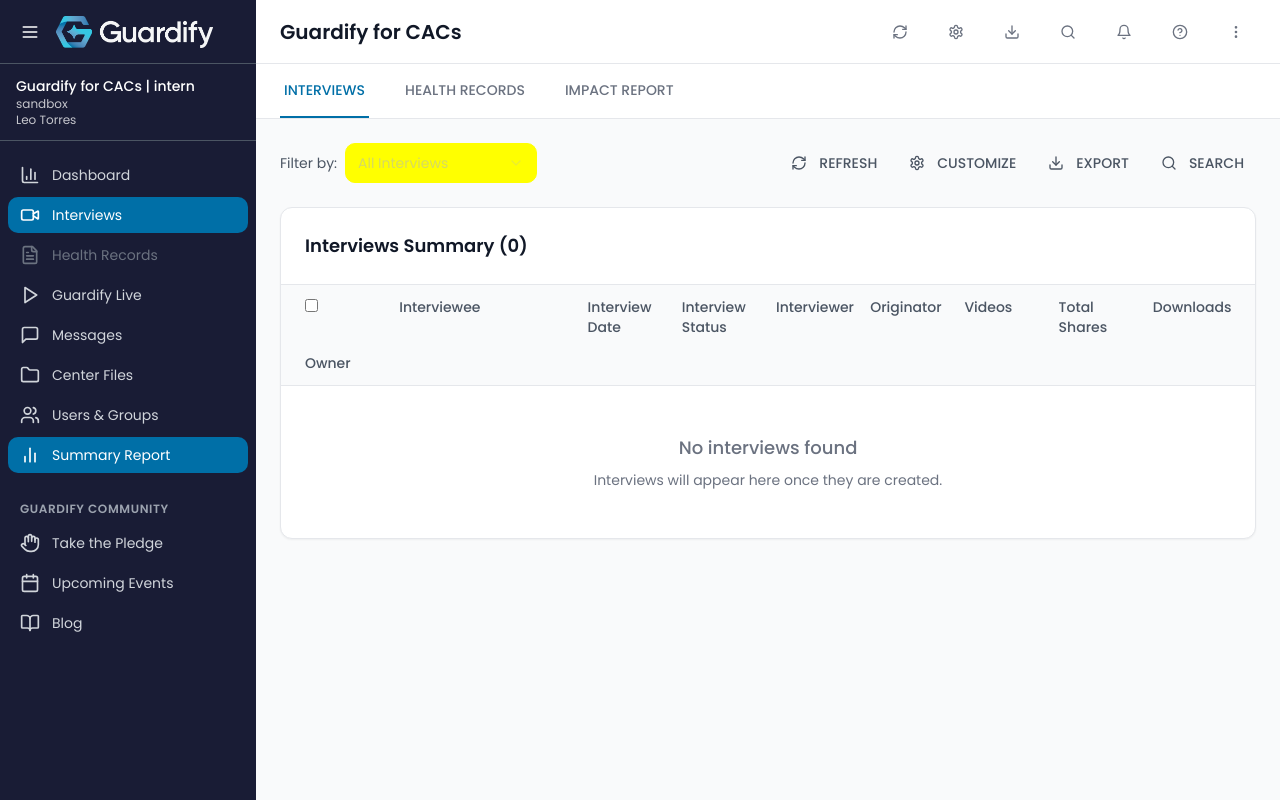
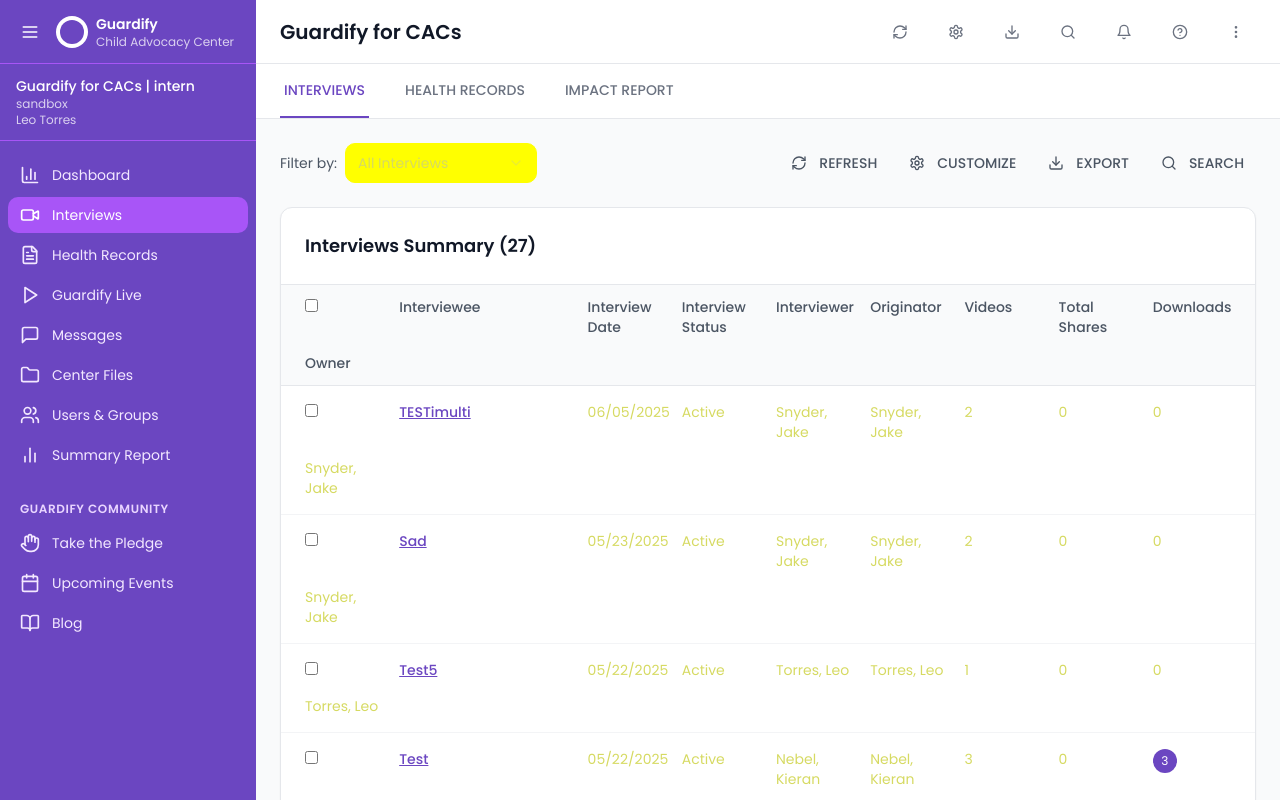
Before and after one commit to Leo-Torre5/guardify-impact-visuals, a React (Vite) app: page / in a window 1280 px wide. Shown: the top 800 px of the page. Built offline with nearby package versions, Linux system fonts and the light colour scheme.

Commit message:
Integrate Impact Report into Guardify Layout

```diff
--- a/src/components/Layout/GuardifyLayout.tsx
+++ b/src/components/Layout/GuardifyLayout.tsx
@@ -34,7 +34,7 @@ const GuardifyLayout: React.FC<GuardifyLayoutProps> = ({ children, activeTab, on
   const sidebarItems = [
     { id: 'dashboard', label: 'Dashboard', icon: BarChart3 },
     { id: 'interviews', label: 'Interviews', icon: Video },
-    { id: 'health-records', label: 'Health Records', icon: FileText, disabled: true },
+    { id: 'health-records', label: 'Health Records', icon: FileText },
     { id: 'guardify-live', label: 'Guardify Live', icon: Play },
     { id: 'messages', label: 'Messages', icon: MessageSquare },
     { id: 'center-files', label: 'Center Files', icon: Folder },
@@ -54,41 +54,35 @@ const GuardifyLayout: React.FC<GuardifyLayoutProps> = ({ children, activeTab, on
     { id: 'impact-report', label: 'IMPACT REPORT' },
   ];
 
-  const handleSidebarClick = (itemId: string) => {
-    if (itemId === 'summary-report') {
-      onTabChange('interviews'); // Default to interviews when clicking Summary Report
-    } else {
-      onTabChange(itemId);
-    }
-  };
-
   return (
-    <div className="min-h-screen bg-gray-50 flex font-poppins">
+    <div className="min-h-screen bg-gray-50 flex">
       {/* Sidebar */}
-      <div className={`${sidebarCollapsed ? 'w-16' : 'w-64'} transition-all duration-300 bg-[#191C35] flex flex-col`}>
+      <div className={`${sidebarCollapsed ? 'w-16' : 'w-64'} transition-all duration-300 bg-[#6B46C1] flex flex-col`}>
         {/* Header */}
-        <div className="h-16 flex items-center px-4 border-b border-gray-600">
+        <div className="h-16 flex items-center px-4 border-b border-purple-500">
           <button
             onClick={() => setSidebarCollapsed(!sidebarCollapsed)}
-            className="text-white hover:bg-gray-600 p-1 rounded"
+            className="text-white hover:bg-purple-500 p-1 rounded"
           >
             <Menu className="w-5 h-5" />
           </button>
           {!sidebarCollapsed && (
             <div className="ml-3 flex items-center">
-              <img
-                src="/Guardify_Logo_Landscape_light.png"
-                alt="Guardify"
-                className="h-8 w-auto"
-              />
+              <div className="w-8 h-8 bg-white rounded-full flex items-center justify-center mr-2">
+                <div className="w-6 h-6 bg-[#6B46C1] rounded-full"></div>
+              </div>
+              <div className="text-white">
+                <div className="font-semibold text-sm">Guardify</div>
+                <div className="text-xs opacity-75">Child Advocacy Center</div>
+              </div>
             </div>
           )}
         </div>
 
         {/* User Info */}
         {!sidebarCollapsed && (
-          <div className="px-4 py-3 border-b border-gray-600">
-            <div className="text-white text-sm font-poppins">
+          <div className="px-4 py-3 border-b border-purple-500">
+            <div className="text-white text-sm">
               <div className="font-medium">Guardify for CACs | intern</div>
               <div className="text-xs opacity-75">sandbox</div>
               <div className="text-xs opacity-75">Leo Torres</div>
@@ -101,15 +95,11 @@ const GuardifyLayout: React.FC<GuardifyLayoutProps> = ({ children, activeTab, on
           {sidebarItems.map((item) => (
             <button
               key={item.id}
-              onClick={() => !item.disabled && handleSidebarClick(item.id)}
-              disabled={item.disabled}
-              className={`w-full flex items-center px-3 py-2 text-sm rounded-md transition-colors font-poppins ${
-                (activeTab === item.id ||
-                 (item.id === 'summary-report' && ['interviews', 'health-records', 'impact-report'].includes(activeTab)))
-                  ? 'bg-[#006FA7] text-white'
-                  : item.disabled
-                  ? 'text-gray-500 cursor-not-allowed'
-                  : 'text-gray-300 hover:bg-[#006FA7] hover:text-white'
+              onClick={() => onTabChange(item.id)}
+              className={`w-full flex items-center px-3 py-2 text-sm rounded-md transition-colors ${
+                activeTab === item.id
+                  ? 'bg-purple-500 text-white'
+                  : 'text-purple-100 hover:bg-purple-500 hover:text-white'
               }`}
             >
               <item.icon className="w-5 h-5 flex-shrink-0" />
@@ -119,7 +109,7 @@ const GuardifyLayout: React.FC<GuardifyLayoutProps> = ({ children, activeTab, on
 
           {!sidebarCollapsed && (
             <div className="pt-6">
-              <div className="px-3 text-xs font-semibold text-gray-400 uppercase tracking-wider font-poppins">
+              <div className="px-3 text-xs font-semibold text-purple-200 uppercase tracking-wider">
                 Guardify Community
               </div>
               <div className="mt-2 space-y-1">
@@ -127,10 +117,10 @@ const GuardifyLayout: React.FC<GuardifyLayoutProps> = ({ children, activeTab, on
                   <button
                     key={item.id}
                     onClick={() => onTabChange(item.id)}
-                    className={`w-full flex items-center px-3 py-2 text-sm rounded-md transition-colors font-poppins ${
+                    className={`w-full flex items-center px-3 py-2 text-sm rounded-md transition-colors ${
                       activeTab === item.id
-                        ? 'bg-[#006FA7] text-white'
-                        : 'text-gray-300 hover:bg-[#006FA7] hover:text-white'
+                        ? 'bg-purple-500 text-white'
+                        : 'text-purple-100 hover:bg-purple-500 hover:text-white'
                     }`}
                   >
                     <item.icon className="w-5 h-5 flex-shrink-0" />
@@ -148,7 +138,7 @@ const GuardifyLayout: React.FC<GuardifyLayoutProps> = ({ children, activeTab, on
         {/* Top Bar */}
         <div className="h-16 bg-white border-b border-gray-200 flex items-center justify-between px-6">
           <div className="flex items-center space-x-4">
-            <h1 className="text-xl font-semibold text-gray-900 font-poppins">
+            <h1 className="text-xl font-semibold text-gray-900">
               {activeTab === 'impact-report' ? 'Impact Report' : 'Guardify for CACs'}
             </h1>
           </div>
@@ -178,8 +168,8 @@ const GuardifyLayout: React.FC<GuardifyLayoutProps> = ({ children, activeTab, on
           </div>
         </div>
 
-        {/* Tab Navigation - Only show for Summary Report pages */}
-        {['interviews', 'health-records', 'impact-report'].includes(activeTab) && (
+        {/* Tab Navigation - Only show for certain pages */}
+        {(activeTab === 'interviews' || activeTab === 'health-records' || activeTab === 'impact-report') && (
           <div className="bg-white border-b border-gray-200">
             <div className="px-6">
               <nav className="flex space-x-8">
@@ -187,9 +177,9 @@ const GuardifyLayout: React.FC<GuardifyLayoutProps> = ({ children, activeTab, on
                   <button
                     key={tab.id}
                     onClick={() => onTabChange(tab.id)}
-                    className={`py-4 px-1 border-b-2 font-medium text-sm transition-colors font-poppins ${
+                    className={`py-4 px-1 border-b-2 font-medium text-sm transition-colors ${
                       activeTab === tab.id
-                        ? 'border-[#006FA7] text-[#006FA7]'
+                        ? 'border-[#6B46C1] text-[#6B46C1]'
                         : 'border-transparent text-gray-500 hover:text-gray-700 hover:border-gray-300'
                     }`}
                   >
--- a/src/components/pages/HealthRecordsPage.tsx
+++ b/src/components/pages/HealthRecordsPage.tsx
@@ -2,11 +2,11 @@ import React from 'react';
 
 const HealthRecordsPage: React.FC = () => {
   return (
-    <div className="p-6 bg-gray-50 min-h-full font-poppins">
+    <div className="p-6 bg-gray-50 min-h-full">
       <div className="bg-white rounded-lg shadow-sm border border-gray-200 p-8">
         <div className="text-center">
-          <h2 className="text-2xl font-semibold text-gray-900 mb-4 font-poppins">Health Records</h2>
-          <p className="text-gray-600 font-poppins">Health records management interface will be displayed here.</p>
+          <h2 className="text-2xl font-semibold text-gray-900 mb-4">Health Records</h2>
+          <p className="text-gray-600">Health records management interface will be displayed here.</p>
         </div>
       </div>
     </div>
--- a/src/components/pages/InterviewsPage.tsx
+++ b/src/components/pages/InterviewsPage.tsx
@@ -5,15 +5,15 @@ import { Select, SelectContent, SelectItem, SelectTrigger, SelectValue } from '@
 
 const InterviewsPage: React.FC = () => {
   return (
-    <div className="p-6 bg-gray-50 min-h-full font-poppins">
+    <div className="p-6 bg-gray-50 min-h-full">
       {/* Filter Section */}
       <div className="mb-6">
         <div className="flex items-center justify-between">
           <div className="flex items-center space-x-4">
             <div className="flex items-center space-x-2">
-              <span className="text-sm text-gray-600 font-poppins">Filter by:</span>
+              <span className="text-sm text-gray-600">Filter by:</span>
               <Select defaultValue="all-interviews">
-                <SelectTrigger className="w-48 font-poppins">
+                <SelectTrigger className="w-48">
                   <SelectValue placeholder="All Interviews" />
                 </SelectTrigger>
                 <SelectContent>
@@ -26,19 +26,19 @@ const InterviewsPage: React.FC = () => {
           </div>
 
           <div className="flex items-center space-x-2">
-            <Button variant="ghost" size="sm" className="text-gray-600 font-poppins">
+            <Button variant="ghost" size="sm" className="text-gray-600">
               <RefreshCw className="w-4 h-4 mr-1" />
               REFRESH
             </Button>
-            <Button variant="ghost" size="sm" className="text-gray-600 font-poppins">
+            <Button variant="ghost" size="sm" className="text-gray-600">
               <Settings className="w-4 h-4 mr-1" />
               CUSTOMIZE
             </Button>
-            <Button variant="ghost" size="sm" className="text-gray-600 font-poppins">
+            <Button variant="ghost" size="sm" className="text-gray-600">
               <Download className="w-4 h-4 mr-1" />
               EXPORT
             </Button>
-            <Button variant="ghost" size="sm" className="text-gray-600 font-poppins">
+            <Button variant="ghost" size="sm" className="text-gray-600">
               <Search className="w-4 h-4 mr-1" />
               SEARCH
             </Button>
@@ -49,11 +49,11 @@ const InterviewsPage: React.FC = () => {
       {/* Interviews Summary */}
       <div className="bg-white rounded-lg shadow-sm border border-gray-200">
         <div className="p-6 border-b border-gray-200">
-          <h2 className="text-lg font-semibold text-gray-900 font-poppins">Interviews Summary (0)</h2>
+          <h2 className="text-lg font-semibold text-gray-900">Interviews Summary (27)</h2>
         </div>
 
         {/* Table Header */}
-        <div className="grid grid-cols-10 gap-4 px-6 py-3 bg-gray-50 border-b border-gray-200 text-sm font-medium text-gray-600 font-poppins">
+        <div className="grid grid-cols-10 gap-4 px-6 py-3 bg-gray-50 border-b border-gray-200 text-sm font-medium text-gray-600">
           <div className="col-span-1">
             <input type="checkbox" className="rounded border-gray-300" />
           </div>
@@ -68,13 +68,49 @@ const InterviewsPage: React.FC = () => {
           <div className="col-span-1">Owner</div>
         </div>
 
-        {/* Empty State */}
-        <div className="px-6 py-12 text-center">
-          <div className="text-gray-500 font-poppins">
-            <div className="text-lg font-medium mb-2">No interviews found</div>
-            <div className="text-sm">Interviews will appear here once they are created.</div>
+        {/* Sample Data Rows */}
+        {[
+          { name: 'TESTimulti', date: '06/05/2025', status: 'Active', interviewer: 'Snyder, Jake', originator: 'Snyder, Jake', videos: 2, shares: 0, downloads: 0, owner: 'Snyder, Jake' },
+          { name: 'Sad', date: '05/23/2025', status: 'Active', interviewer: 'Snyder, Jake', originator: 'Snyder, Jake', videos: 2, shares: 0, downloads: 0, owner: 'Snyder, Jake' },
+          { name: 'Test5', date: '05/22/2025', status: 'Active', interviewer: 'Torres, Leo', originator: 'Torres, Leo', videos: 1, shares: 0, downloads: 0, owner: 'Torres, Leo' },
+          { name: 'Test', date: '05/22/2025', status: 'Active', interviewer: 'Nebel, Kieran', originator: 'Nebel, Kieran', videos: 3, shares: 0, downloads: 3, owner: 'Nebel, Kieran' },
+          { name: 'Jackson, Sam', date: '05/21/2025', status: 'Active', interviewer: 'Torres, Leo', originator: 'Interviewer, Leo', videos: 2, shares: 1, downloads: 0, owner: 'Interviewer, Leo' },
+        ].map((row, index) => (
+          <div key={index} className="grid grid-cols-10 gap-4 px-6 py-4 border-b border-gray-100 hover:bg-gray-50 text-sm">
+            <div className="col-span-1">
+              <input type="checkbox" className="rounded border-gray-300" />
+            </div>
+            <div className="col-span-2 text-[#6B46C1] font-medium underline cursor-pointer">{row.name}</div>
+            <div className="col-span-1">{row.date}</div>
+            <div className="col-span-1">{row.status}</div>
+            <div className="col-span-1">{row.interviewer}</div>
+            <div className="col-span-1">{row.originator}</div>
+            <div className="col-span-1">{row.videos}</div>
+            <div className="col-span-1">
+              {row.shares > 0 ? (
+                <div className="flex items-center">
+                  <div className="w-6 h-6 bg-[#6B46C1] rounded-full flex items-center justify-center text-white text-xs">
+                    {row.shares}
+                  </div>
+                </div>
+              ) : (
+                row.shares
+              )}
+            </div>
+            <div className="col-span-1">
+              {row.downloads > 0 ? (
+                <div className="flex items-center">
+                  <div className="w-6 h-6 bg-[#6B46C1] rounded-full flex items-center justify-center text-white text-xs">
+                    {row.downloads}
+                  </div>
+                </div>
+              ) : (
+                row.downloads
+              )}
+            </div>
+            <div className="col-span-1">{row.owner}</div>
           </div>
-        </div>
+        ))}
       </div>
     </div>
   );
--- a/src/index.css
+++ b/src/index.css
@@ -1,3 +1,4 @@
+
 @import url('https://fonts.googleapis.com/css2?family=Poppins:wght@300;400;500;600;700&display=swap');
 @tailwind base;
 @tailwind components;
@@ -43,12 +44,6 @@
     --sidebar-accent-foreground: 226 232 240;
     --sidebar-border: 51 65 85;
     --sidebar-ring: 37 99 235;
-
-    /* Guardify Brand Colors */
-    --guardify-navy: 25 28 53; /* #191C35 */
-    --guardify-blue: 0 111 167; /* #006FA7 */
-    --guardify-baby-blue: 68 197 226; /* #44c5e2 */
-    --guardify-purple: 155 89 182; /* #9B59B6 */
   }
 }
 
--- a/tailwind.config.ts
+++ b/tailwind.config.ts
@@ -1,3 +1,4 @@
+
 import type { Config } from "tailwindcss";
 
 export default {
@@ -67,14 +68,19 @@ export default {
 					ring: 'hsl(var(--sidebar-ring))'
 				},
 				guardify: {
-					navy: '#191C35',
-					blue: '#006FA7',
-					'baby-blue': '#44c5e2',
 					purple: '#9B59B6',
-					'true-blue': '#002169',
-					'light-grey': '#F3F3F3',
-					'dark-grey': '#767676',
-					background: '#FAFAFA'
+					'purple-light': '#F4F1FA',
+					'purple-dark': '#8E44AD',
+					blue: '#2563EB',
+					'blue-light': '#DBEAFE',
+					'blue-dark': '#1D4ED8',
+					'navy-blue': '#1E3A8A',
+					teal: '#0891B2',
+					'teal-light': '#CFFAFE',
+					grey: '#EAEAEA',
+					'grey-light': '#F8F9FA',
+					'grey-dark': '#3E3E3E',
+					background: '#F8FAFC'
 				}
 			},
 			borderRadius: {
```
Also changed, not shown: public/Guardify_Logo_Landscape_light.png (deleted).
